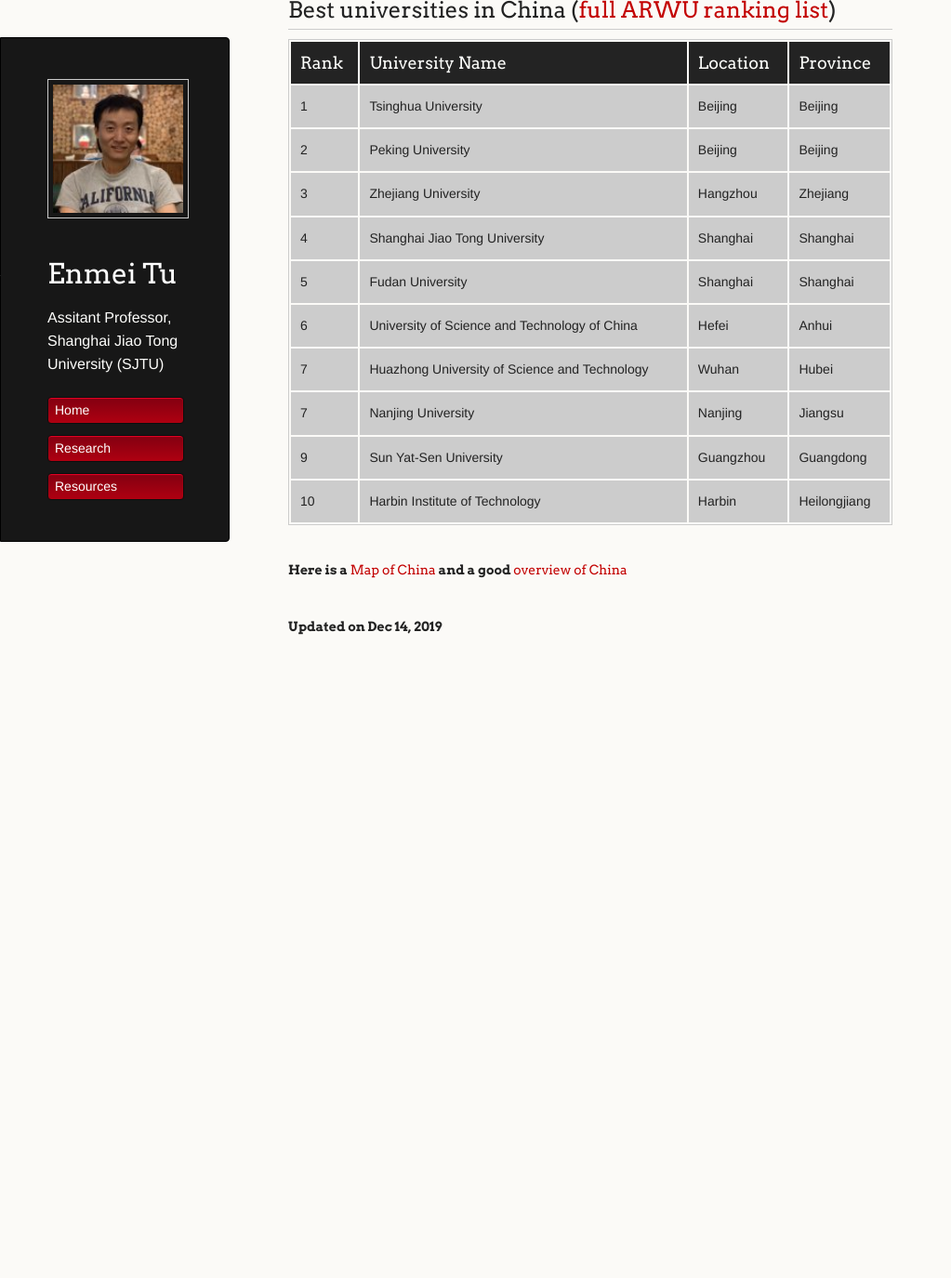
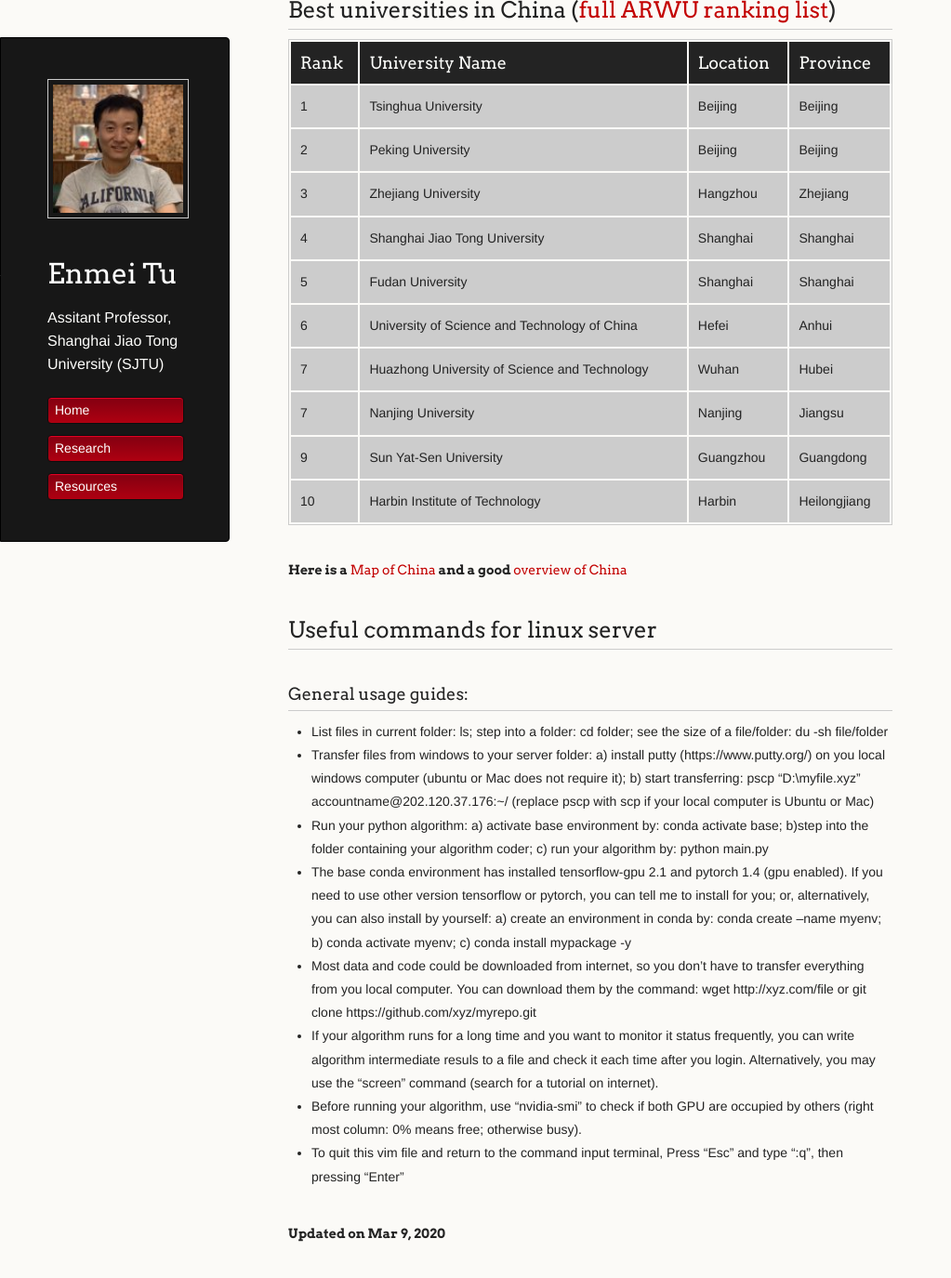
Before and after one commit to hellotem/enmeitu.github.io, a Jekyll site: the page built from resource/index.md, in a window 1280 px wide and 1400 px high, scrolled down 867 px. Shown: the top 1375 px of the window at 93% size, without its empty margins (0-1023 px from the left). Built offline with Jekyll 4.4.1, drawn with Linux system fonts in a browser that asks for light colours; our own code applies the rules of GitHub Pages for plain Markdown files; before the commit the page ends 1614 px from its top, so only the background shows below that.

Commit message:
Update index.md

```diff
--- a/resource/index.md
+++ b/resource/index.md
@@ -38,6 +38,15 @@
 
 #### Here is a [Map of China](https://www.chinadiscovery.com/china-maps/china-provincial-map.html) and a good [overview of China](https://www.chinadiscovery.com/travel-guide/facts.html)
 
+## Useful commands for linux server
+### General usage guides:
+  * List files in current folder: ls; step into a folder: cd folder; see the size of a file/folder: du -sh file/folder
+  * Transfer files from windows to your server folder: a) install putty (https://www.putty.org/) on you local windows computer (ubuntu or Mac does not require it); b) start transferring: pscp "D:\myfile.xyz" accountname@202.120.37.176:~/  (replace pscp with scp if your local computer is Ubuntu or Mac)
+  * Run your python algorithm: a) activate base environment by: conda activate base; b)step into the folder containing your algorithm coder; c) run your algorithm by: python main.py
+  * The base conda environment has installed tensorflow-gpu 2.1 and pytorch 1.4 (gpu enabled). If you need to use other version tensorflow or pytorch, you can tell me to install for you; or, alternatively, you can also install by yourself: a) create an environment in conda by: conda create --name myenv; b) conda activate myenv; c) conda install mypackage -y
+  * Most data and code could be downloaded from internet, so you don't have to transfer everything from you local computer. You can download them by the command: wget http://xyz.com/file or git clone https://github.com/xyz/myrepo.git
+  * If your algorithm runs for a long time and you want to monitor it status frequently, you can write algorithm intermediate resuls to a file and check it each time after you login. Alternatively, you may use the "screen" command (search for a tutorial on internet).
+  * Before running your algorithm, use "nvidia-smi" to check if both GPU are occupied by others (right most column: 0% means free; otherwise busy).
+  * To quit this vim file and return to the command input terminal, Press "Esc" and type ":q", then pressing "Enter"
 
-
-###### Updated on Dec 14, 2019
+###### Updated on Mar 9, 2020
```
